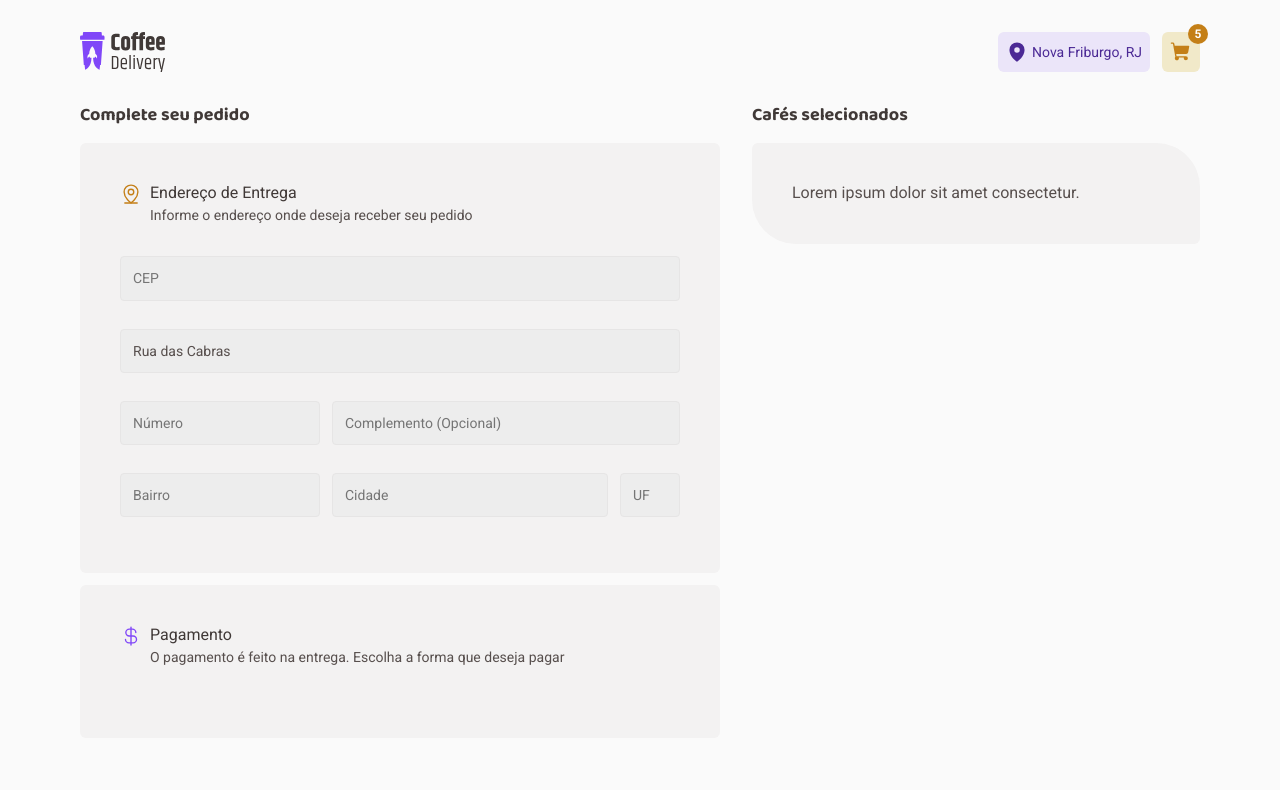
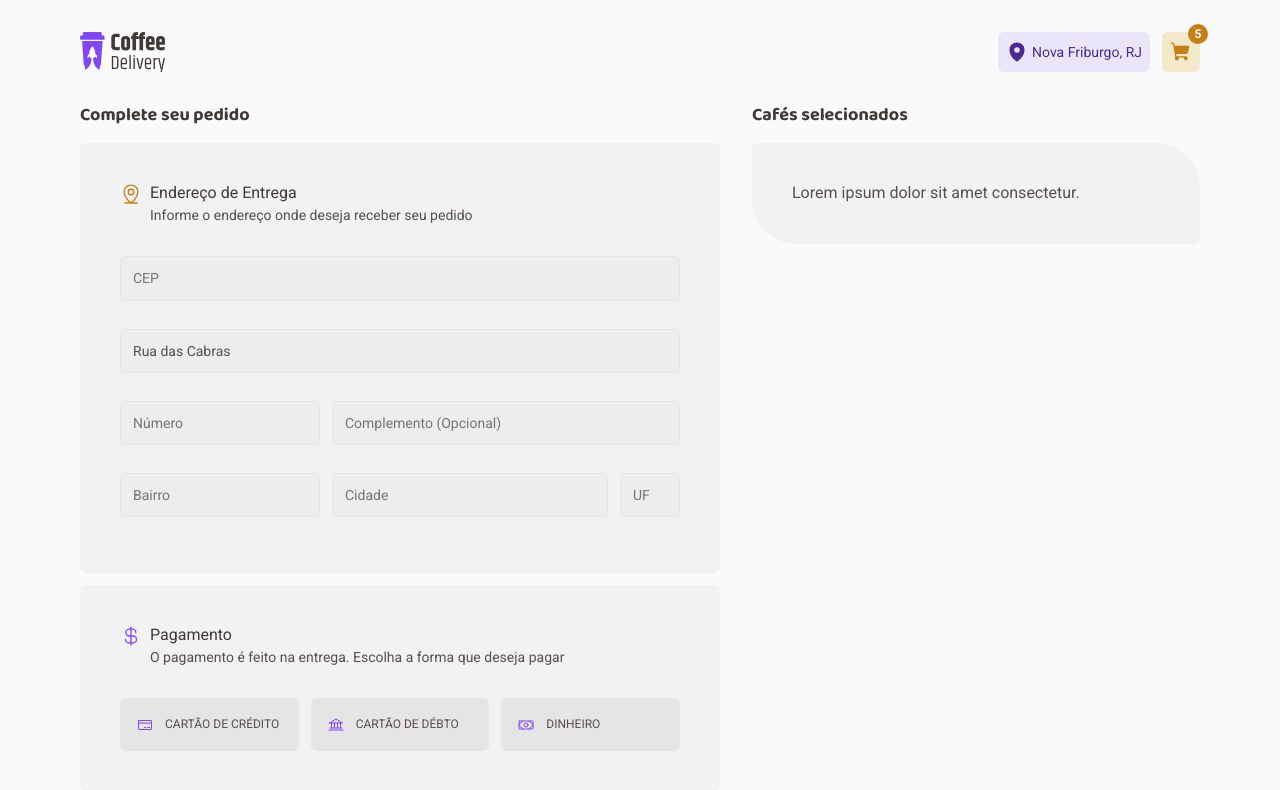
Before and after one commit to HenriqueMarcelo/coffee-delivery, a React (Vite) app: page /checkout in a window 1280 px wide. Shown: the top 790 px of the page. Built offline with nearby package versions, Linux system fonts and the light colour scheme.

Commit message:
Radio Component

```diff
--- a/src/components/Input/styles.ts
+++ b/src/components/Input/styles.ts
@@ -13,7 +13,7 @@ export const InputContainer = styled.input<InputContainerProps>`
   font-size: 14px;
   line-height: 130%;
 
-  color: #574f4d;
+  color: ${({ theme }) => theme['gray-700']};
   padding: 0.75rem;
 
   background-color: ${({ theme }) => theme['gray-300']};
--- a/src/components/NumberInput/styles.ts
+++ b/src/components/NumberInput/styles.ts
@@ -20,6 +20,10 @@ export const InputContainer = styled.div`
     border-radius: 6px;
 
     cursor: pointer;
+
+    &:hover {
+      color: ${({ theme }) => theme['purple-700']};
+    }
 
     &:focus {
       /* box-shadow: 0 0 0 2px ${({ theme }) => theme['purple-500']}; */
--- /dev/null
+++ b/src/components/Radio/index.tsx
@@ -0,0 +1,15 @@
+import { InputHTMLAttributes, ReactNode } from 'react'
+import { HiddenInput, Label, RadioContainer } from './styles'
+
+interface RadioProps extends InputHTMLAttributes<HTMLInputElement> {
+  children: ReactNode
+}
+
+export function Radio({ children, id, ...rest }: RadioProps) {
+  return (
+    <RadioContainer>
+      <HiddenInput type="radio" id={id} {...rest} />
+      <Label htmlFor={id}>{children}</Label>
+    </RadioContainer>
+  )
+}
--- /dev/null
+++ b/src/components/Radio/styles.ts
@@ -0,0 +1,45 @@
+import styled from 'styled-components'
+
+export const RadioContainer = styled.div`
+  flex: 1;
+`
+
+export const HiddenInput = styled.input`
+  display: none;
+  &:checked + label {
+    background: ${({ theme }) => theme['purple-300']};
+    border-color: ${({ theme }) => theme['purple-500']};
+  }
+`
+
+export const Label = styled.label`
+  width: 100%;
+
+  border: 1px solid ${({ theme }) => theme['gray-400']};
+  background: ${({ theme }) => theme['gray-400']};
+  border-radius: 6px;
+  padding: 16px;
+
+  font-family: 'Roboto';
+  font-style: normal;
+  font-weight: 400;
+  font-size: 12px;
+  line-height: 160%;
+  color: ${({ theme }) => theme['gray-700']};
+
+  user-select: none;
+  display: inline-flex;
+  gap: 0.75rem;
+  align-items: center;
+
+  text-transform: uppercase;
+
+  cursor: pointer;
+
+  transition: all 0.1s;
+
+  &:hover {
+    background: ${({ theme }) => theme['gray-500']};
+    color: ${({ theme }) => theme['gray-800']};
+  }
+`
--- a/src/screens/Checkout/index.tsx
+++ b/src/screens/Checkout/index.tsx
@@ -1,6 +1,13 @@
-import { CurrencyDollar, MapPinLine } from 'phosphor-react'
+import {
+  Bank,
+  CreditCard,
+  CurrencyDollar,
+  MapPinLine,
+  Money,
+} from 'phosphor-react'
 import { useTheme } from 'styled-components'
 import { Input } from '../../components/Input'
+import { Radio } from '../../components/Radio'
 import {
   CheckoutContainer,
   CoffeesCard,
@@ -52,6 +59,20 @@ export function Checkout() {
               </FormSubtitle>
             </div>
           </FormHeader>
+          <FormBody>
+            <Radio name="payment" id="cc">
+              <CreditCard size={16} color={theme['purple-500']} />
+              Cartão de Crédito
+            </Radio>
+            <Radio name="payment" id="cd">
+              <Bank size={16} color={theme['purple-500']} />
+              Cartão de Débto
+            </Radio>
+            <Radio name="payment" id="d">
+              <Money size={16} color={theme['purple-500']} />
+              Dinheiro
+            </Radio>
+          </FormBody>
         </FormCard>
       </LeftBlock>
       <RightBlock>
```
